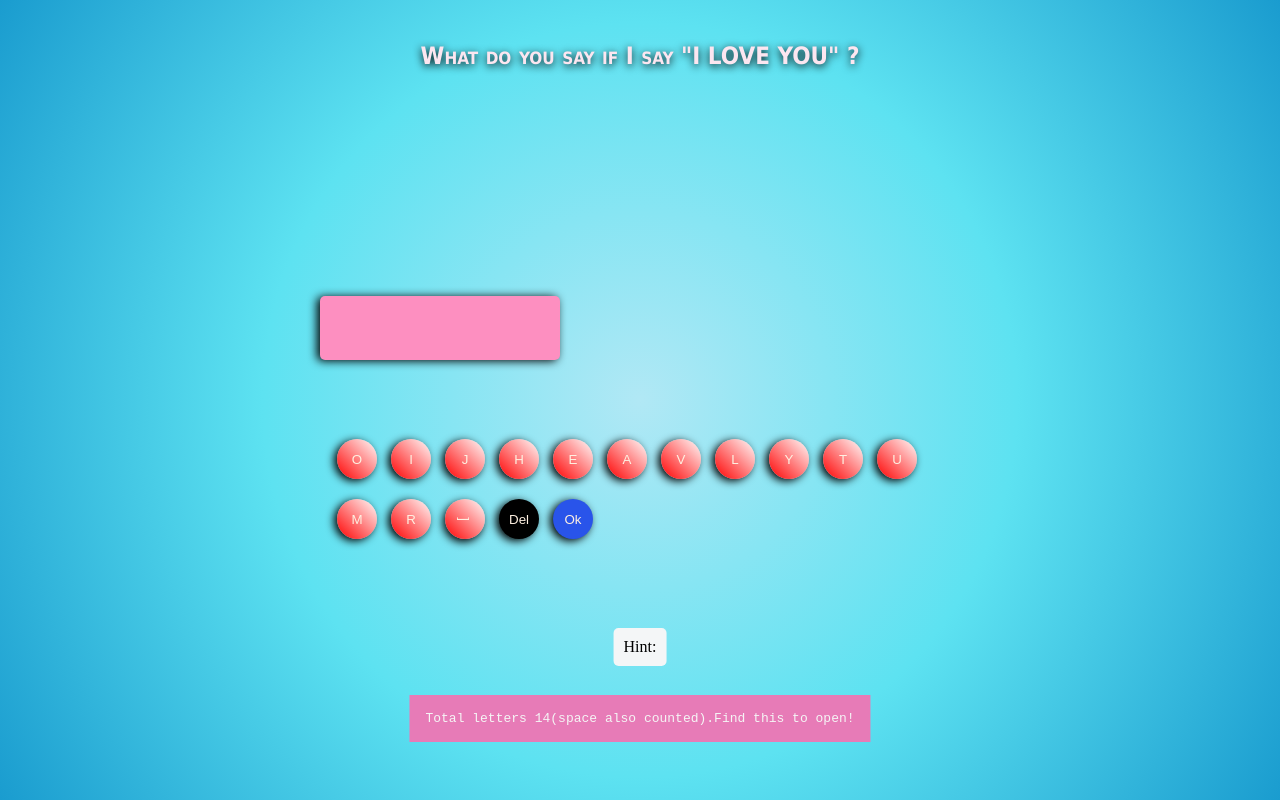
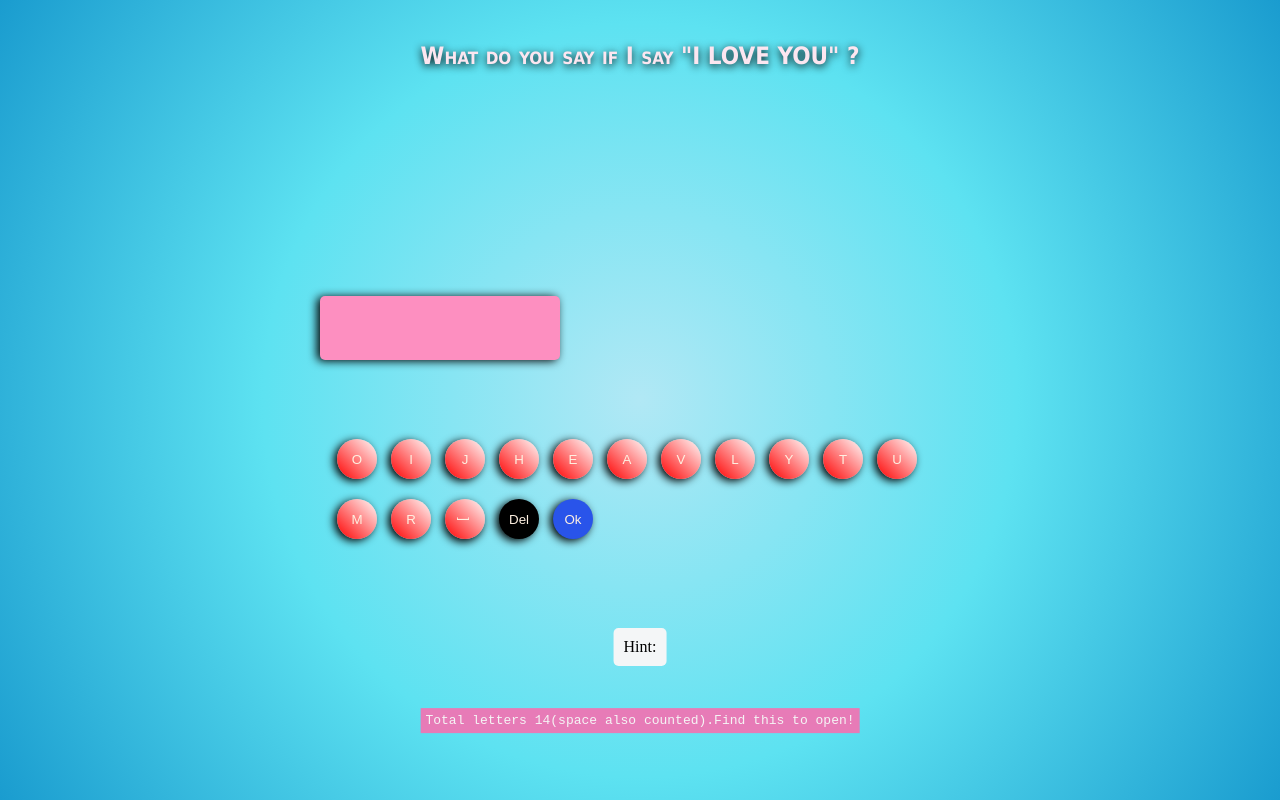
Before and after one commit to RJ-style/Valentine-Card-, a plain HTML site: page index.html in a window 1280 px wide. Both pictures are taken after a click on the element "Hint:". Drawn offline with Linux system fonts and the light colour scheme; files that its build step writes are made by us from their sources; files whose address does not match are found by name.

Commit message:
Update index.css

```diff
--- a/index.css
+++ b/index.css
@@ -266,11 +266,11 @@ button:active,#dlt:active{
   position: absolute;
   top: 50%;
   left: 50%;
-  transform: translate(-50%,600%);
+  transform: translate(-50%,1200%);
   color: whitesmoke;
   display: none;
   background: #e77bb7;
-  padding: 1rem;
+  padding: 0.3rem;
 }
 #hint.show{
   display: block;
```
